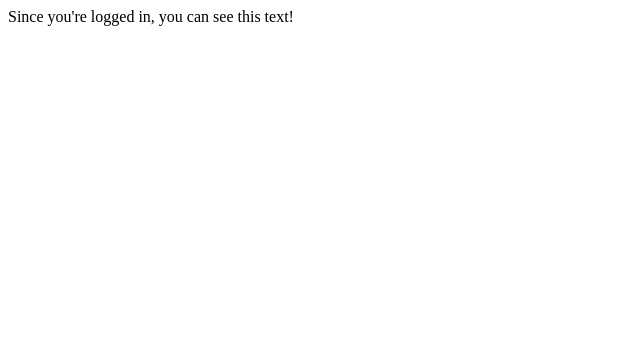
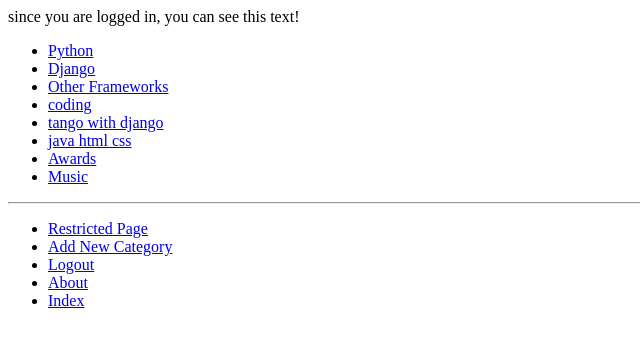
Before and after one commit to Misbah1209/tango_with_django_project, a Django app: page /rango/restricted/ in a window 1280 px wide. Shown: the top 347 px of the page, without its empty margins (0-640 px from the left). Run offline with Django 3.2, Linux system fonts and the light colour scheme; a user stored in the database is signed in; data comes from the database, SQL or seed files in the repository; both versions use the stored data as it was after the commit.

Commit message:
ch9 done

```diff
--- a/rango/views.py
+++ b/rango/views.py
@@ -169,6 +169,7 @@ def show_category(request, category_name_slug):
     # Go render the response and return it to the client.
     return render(request, 'rango/category.html', context=context_dict)
 
+@login_required
 def add_category(request):
     form = CategoryForm()
 
@@ -193,6 +194,7 @@ def add_category(request):
     # Render the form with error messages (if any).
     return render(request, 'rango/add_category.html', {'form': form})
 
+@login_required
 def add_page(request, category_name_slug):
     try:
         category = Category.objects.get(slug=category_name_slug)
@@ -227,8 +229,8 @@ def add_page(request, category_name_slug):
 
 @login_required
 def restricted(request):
-    return HttpResponse("Since you're logged in, you can see this text!")
-
+    # return HttpResponse("Since you're logged in, you can see this text!")
+    return render(request,'rango/restricted.html')
 # Use the login_required() decorator to ensure only those logged in can
 # access the view.
 @login_required
--- a/templates/rango/base.html
+++ b/templates/rango/base.html
@@ -30,6 +30,7 @@
                 {% if user.is_authenticated %}
                     <!-- Show these links when the user is logged in -->
                     <li><a href="{% url 'rango:restricted' %}">Restricted Page</a></li>
+                    <li><a href="{% url 'rango:add_category' %}">Add New Category</a></li>
                     <li><a href="{% url 'rango:logout' %}">Logout</a></li>
                 {% else %}
                     <!-- Show these links when the user is NOT logged in -->
@@ -37,7 +38,6 @@
                     <li><a href="{% url 'rango:login' %}">Login</a></li>
                 {% endif %}
                     <!-- Outside the conditional statements, ALWAYS show -->
-                    <li><a href="{% url 'rango:add_category' %}">Add New Category</a></li>
                     <li><a href="{% url 'rango:about' %}">About</a></li>
                     <li><a href="{% url 'rango:index' %}">Index</a></li>
                 </ul>
--- /dev/null
+++ b/templates/rango/restricted.html
@@ -0,0 +1,10 @@
+{% extends 'rango/base.html' %}
+{% load staticfiles %}
+
+{% block title_block %}
+    Restricted Page
+{% endblock %}
+
+{% block body_block %}
+    since you are logged in, you can see this text!
+{% endblock %}
```
Also changed, not shown: templates/rango/category.html (+7 -4 lines), db.sqlite3.
